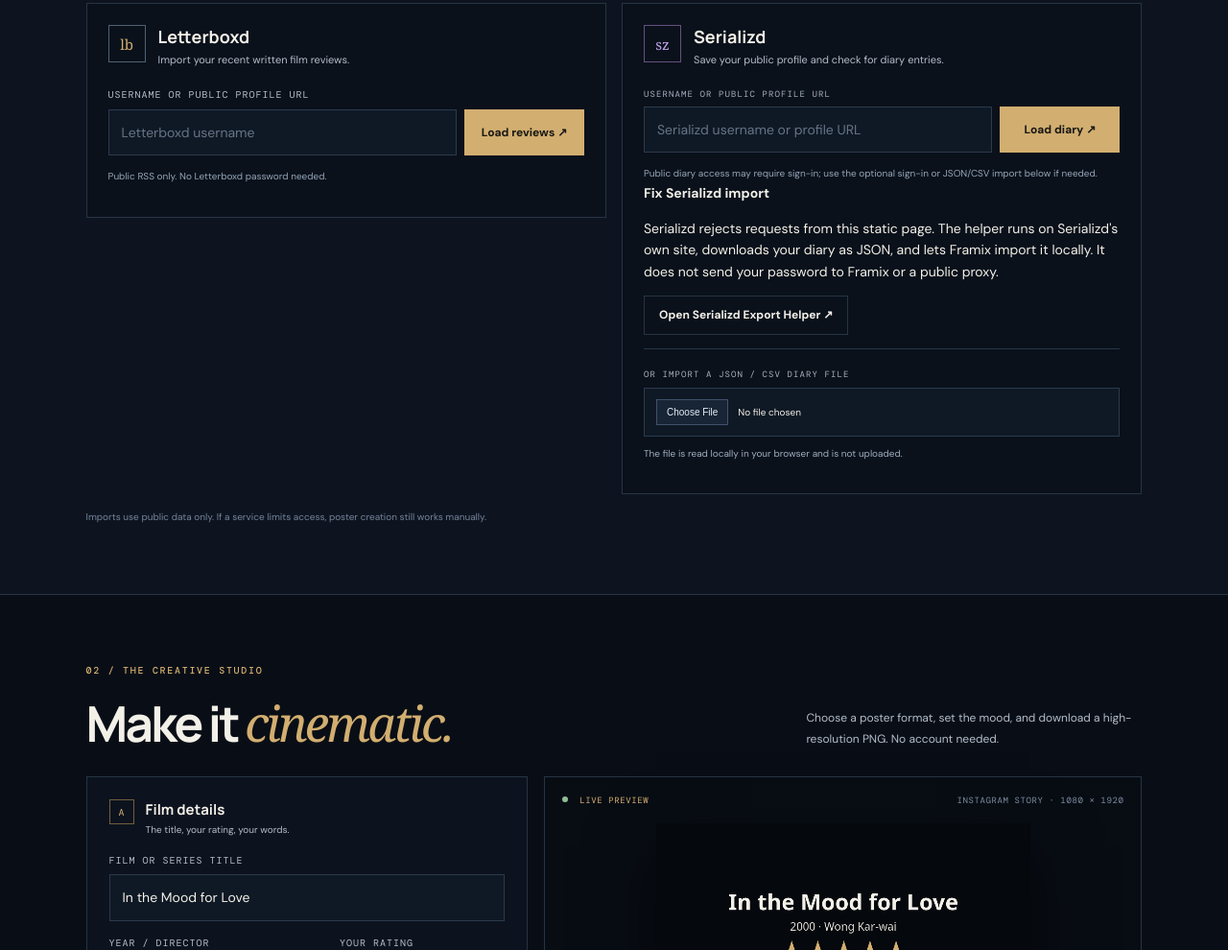
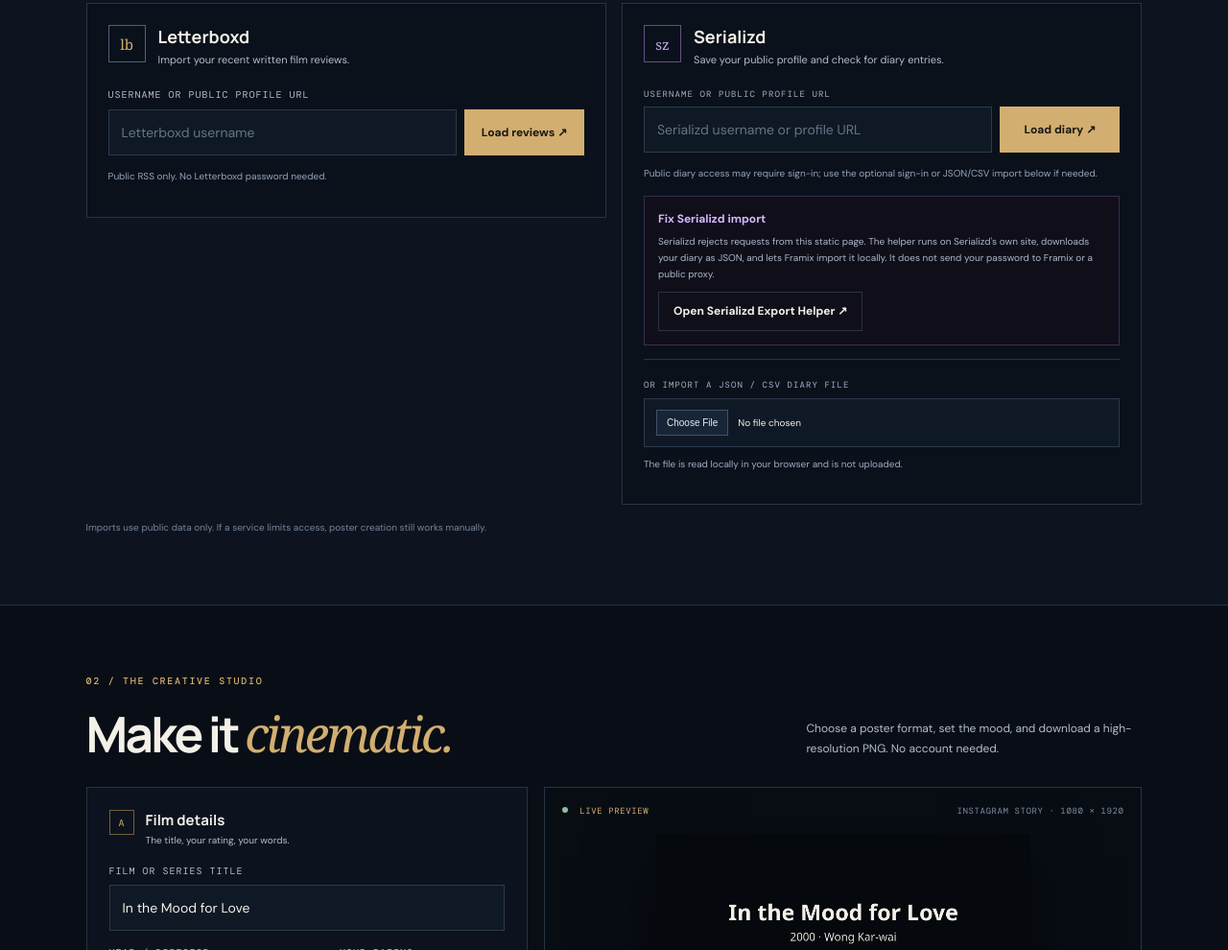
Before and after one commit to Dostovinchi/reelnote-review-cards, a website: page index.html in a window 1280 px wide. Shown: the part 875-1865 px from the top of the page at 96% size. Drawn offline with nearby package versions, Linux system fonts and the light colour scheme.

Commit message:
Style the Serializd export fallback panel

```diff
--- a/styles.css
+++ b/styles.css
@@ -227,3 +227,10 @@
 .serializd-file-import{margin-top:14px;padding-top:12px;border-top:1px solid #263648}
 .serializd-file-import>input[type=file]{margin-top:8px;font-size:10px}
 .serializd-file-import>input[type=file]::file-selector-button{margin-right:10px;padding:7px 10px;border:1px solid #40516a;background:#172536;color:#e7edf7;cursor:pointer}
+
+
+/* Clear Serializd import fallback on the static host */
+.serializd-helper-callout{margin-top:14px;padding:14px;border:1px solid #3a2d50;background:#100e19}
+.serializd-helper-callout>strong{display:block;color:#d6b8ff;font-size:12px;margin-bottom:4px}
+.serializd-helper-callout>p{margin:4px 0 10px;color:#aab8ca;font-size:10px;line-height:1.7}
+.serializd-helper-link{display:inline-flex!important;width:auto!important;min-height:38px}
```
